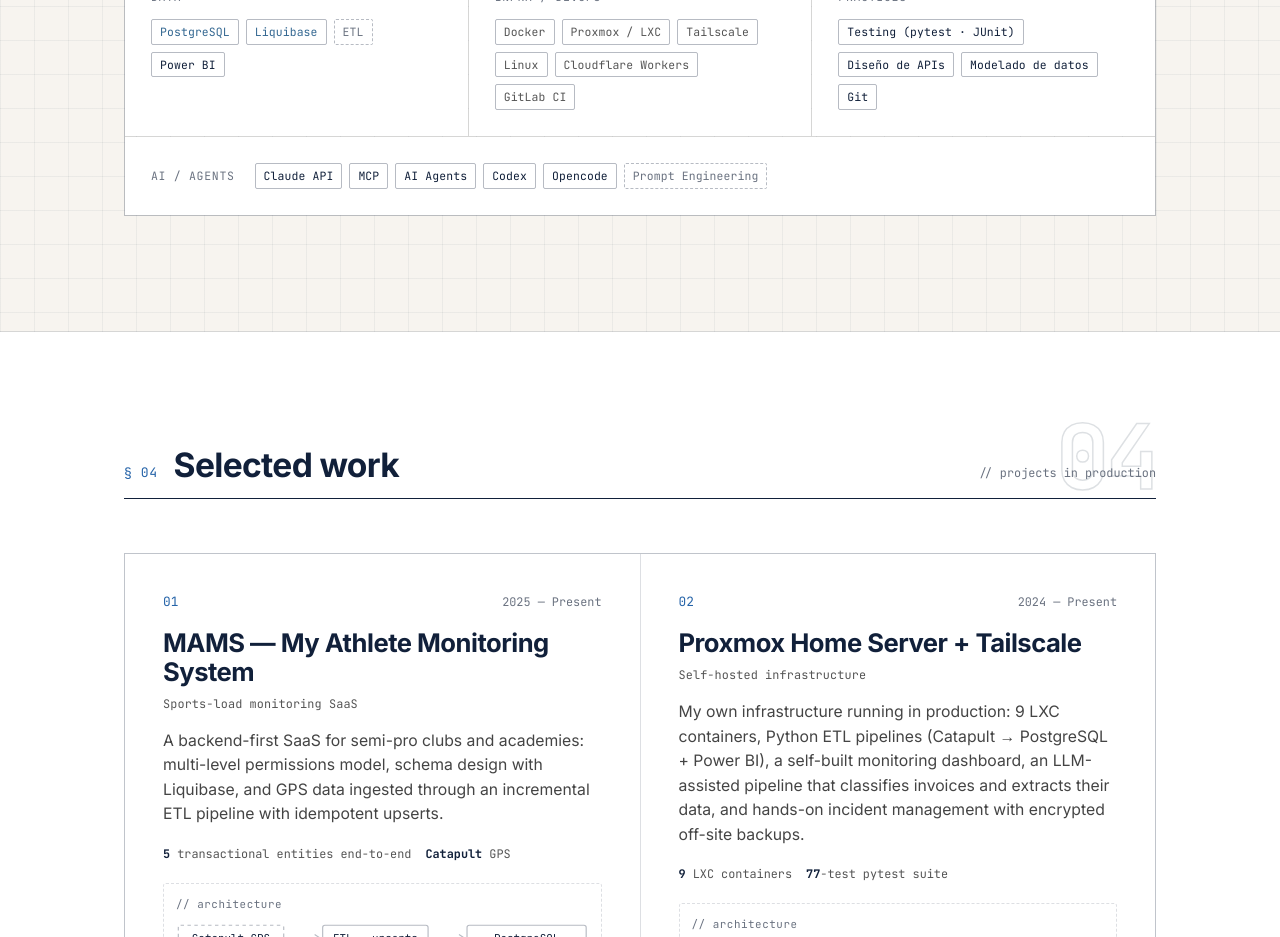
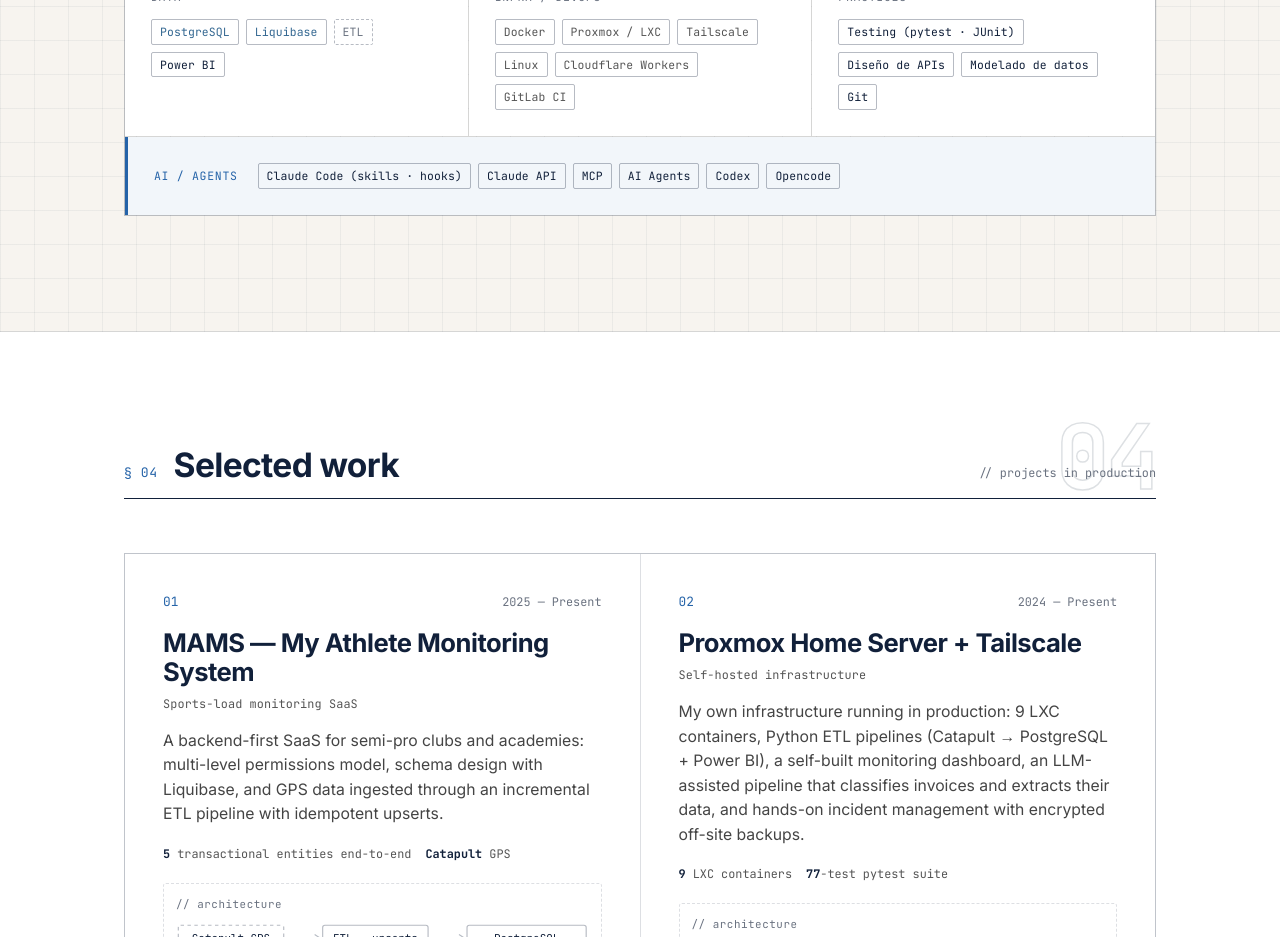
Before and after one commit to GuillermoAlbert/portfolio, a Next.js app: page /en in a window 1280 px wide. Shown: the part 3120-4057 px from the top of the page. Built offline with nearby package versions, Linux system fonts and the light colour scheme; no server answers.

Commit message:
Destaca el grupo IA/Agentes del Stack con acento y sustituye 'Prompt Engineering' por 'Claude Code (skills · hooks)'

```diff
--- a/app/globals.css
+++ b/app/globals.css
@@ -601,13 +601,16 @@ a { color: inherit; text-decoration: none; }
 .stack__tags { display: flex; flex-wrap: wrap; gap: 7px; }
 
 /* Full-width feature row: spans every column so an odd group count
-   never leaves an empty cell. Label sits inline with the tags. */
+   never leaves an empty cell. Label sits inline with the tags. The accent
+   edge + tint mark it as a deliberate highlight, not a leftover row. */
 .stack__group--feature {
   grid-column: 1 / -1;
   display: flex; flex-wrap: wrap; align-items: center;
   gap: clamp(12px, 2vw, 20px);
+  background: color-mix(in srgb, var(--blue) 6%, var(--bg));
+  border-left: 3px solid var(--blue);
 }
-.stack__group--feature .stack__k { margin-bottom: 0; flex-shrink: 0; }
+.stack__group--feature .stack__k { margin-bottom: 0; flex-shrink: 0; color: var(--blue); }
 
 /* ============================================================
    EXPERIENCE
--- a/components/Stack.tsx
+++ b/components/Stack.tsx
@@ -33,7 +33,7 @@ const GROUPS: Group[] = [
   },
   {
     es: "IA / AGENTES", en: "AI / AGENTS", fr: "IA / AGENTS",
-    items: [{ label: "Claude API" }, { label: "MCP" }, { label: "AI Agents" }, { label: "Codex" }, { label: "Opencode" }, { label: "Prompt Engineering", cls: "tag--mut" }],
+    items: [{ label: "Claude Code (skills · hooks)" }, { label: "Claude API" }, { label: "MCP" }, { label: "AI Agents" }, { label: "Codex" }, { label: "Opencode" }],
     feature: true,
   },
 ];
```
